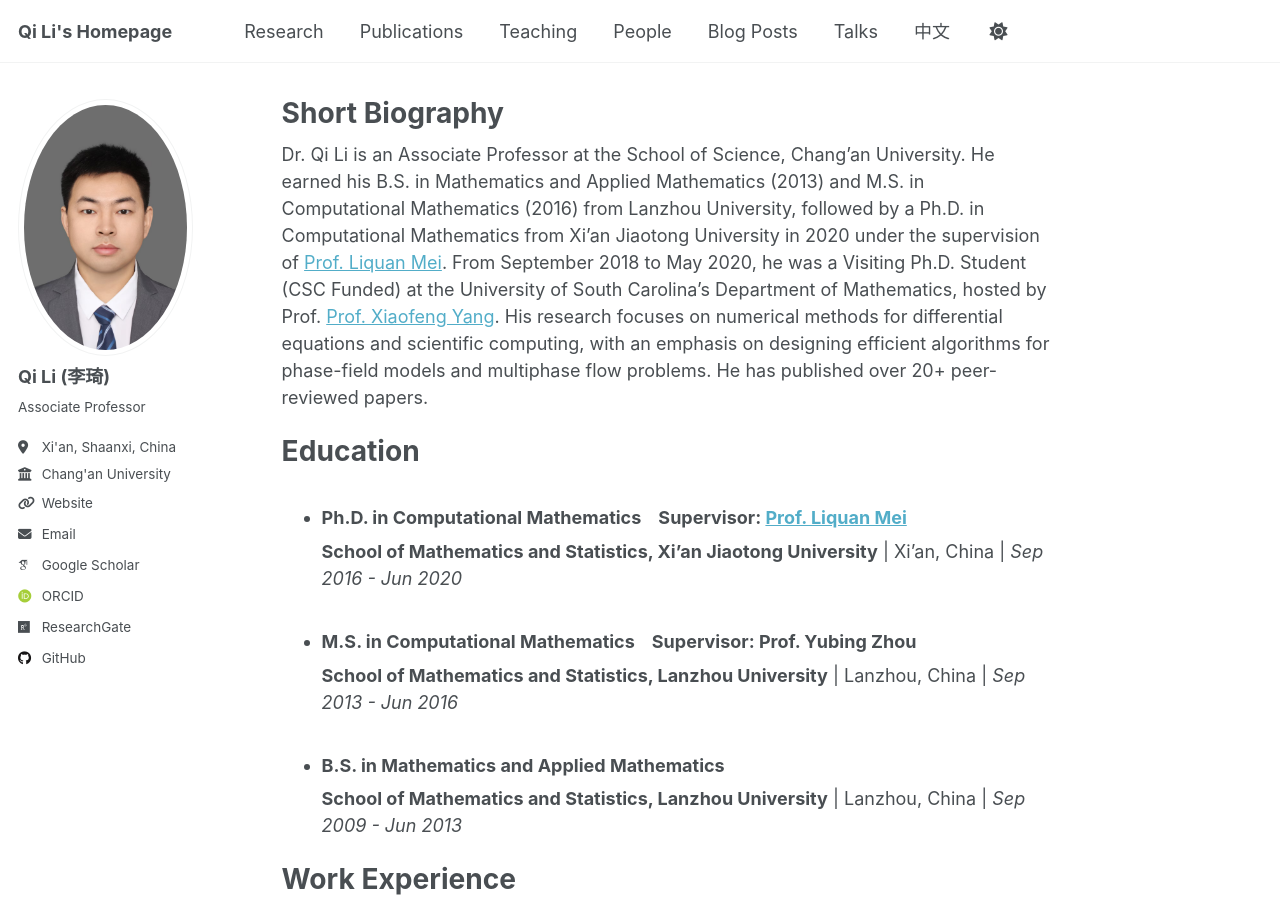
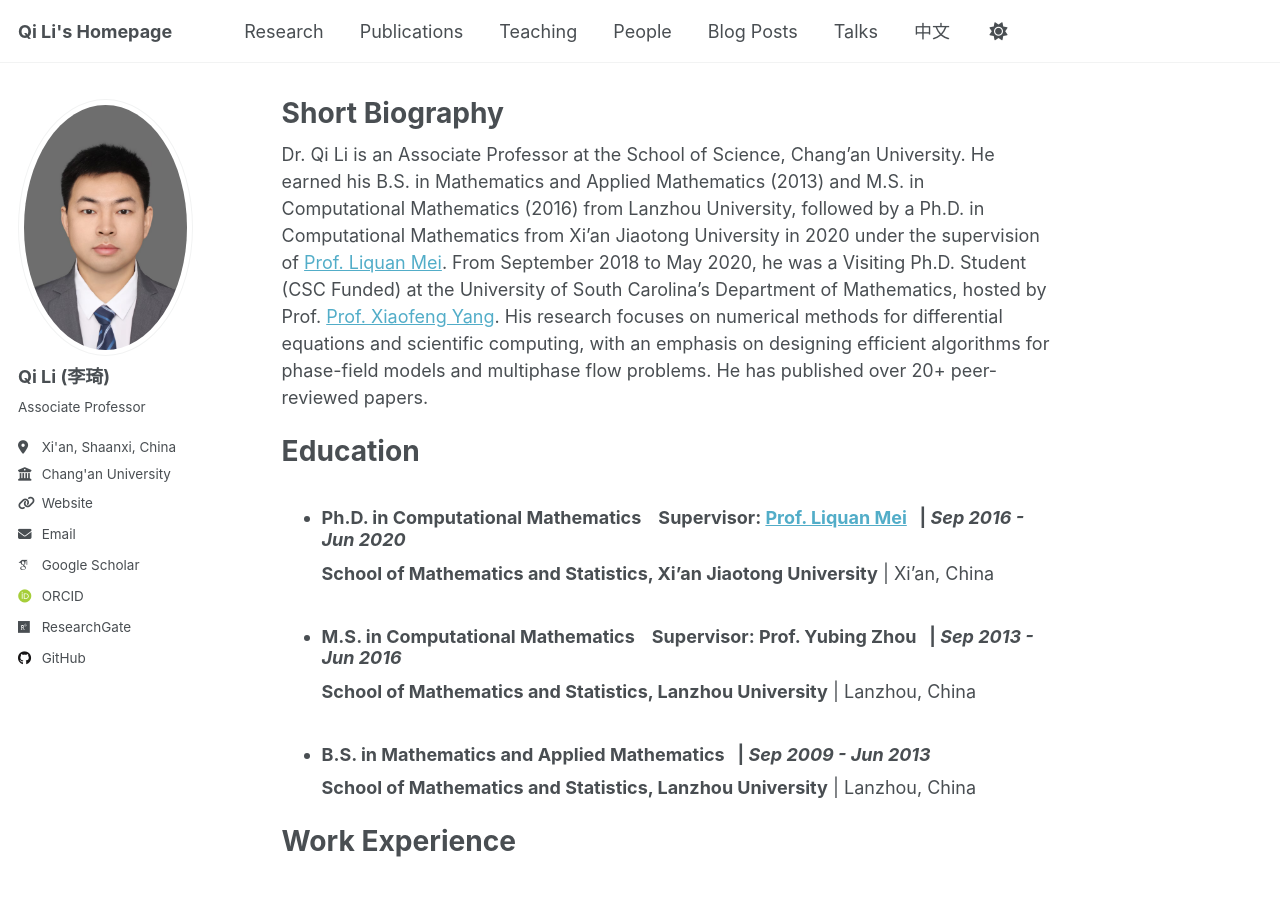
Before and after one commit to liqihao2000/liqihao2000.github.io, a Jekyll site: the page built from _pages/about.md, in a window 1280 px wide and 900 px high. Built offline with Jekyll 4.4.1, drawn with Linux system fonts in a browser that asks for light colours; some web fonts are replaced; some of the changed lines change nothing that is shown.

Commit message:
update info

```diff
--- a/_pages/about.md
+++ b/_pages/about.md
@@ -14,14 +14,14 @@
 # Education
 
 
-- ### Ph.D. in Computational Mathematics  &nbsp;&nbsp; **Supervisor**: [Prof. Liquan Mei](http://gr.xjtu.edu.cn/web/lqmei)
-  **School of Mathematics and Statistics, Xi'an Jiaotong University** | Xi'an, China | *Sep 2016 - Jun 2020*
+- ### Ph.D. in Computational Mathematics  &nbsp;&nbsp; **Supervisor**: [Prof. Liquan Mei](http://gr.xjtu.edu.cn/web/lqmei)  &nbsp; | *Sep 2016 - Jun 2020*
+  **School of Mathematics and Statistics, Xi'an Jiaotong University** | Xi'an, China
 
-- ### M.S. in Computational Mathematics  &nbsp;&nbsp; **Supervisor**: Prof. Yubing Zhou
-  **School of Mathematics and Statistics, Lanzhou University** | Lanzhou, China  | *Sep 2013 - Jun 2016*
+- ### M.S. in Computational Mathematics  &nbsp;&nbsp; **Supervisor**: Prof. Yubing Zhou  &nbsp; | *Sep 2013 - Jun 2016*
+  **School of Mathematics and Statistics, Lanzhou University** | Lanzhou, China
 
-- ### B.S. in Mathematics and Applied Mathematics
-  **School of Mathematics and Statistics, Lanzhou University** | Lanzhou, China  | *Sep 2009 - Jun 2013*
+- ### B.S. in Mathematics and Applied Mathematics  &nbsp; | *Sep 2009 - Jun 2013*
+  **School of Mathematics and Statistics, Lanzhou University** | Lanzhou, China
 
 # Work Experience
 
```
